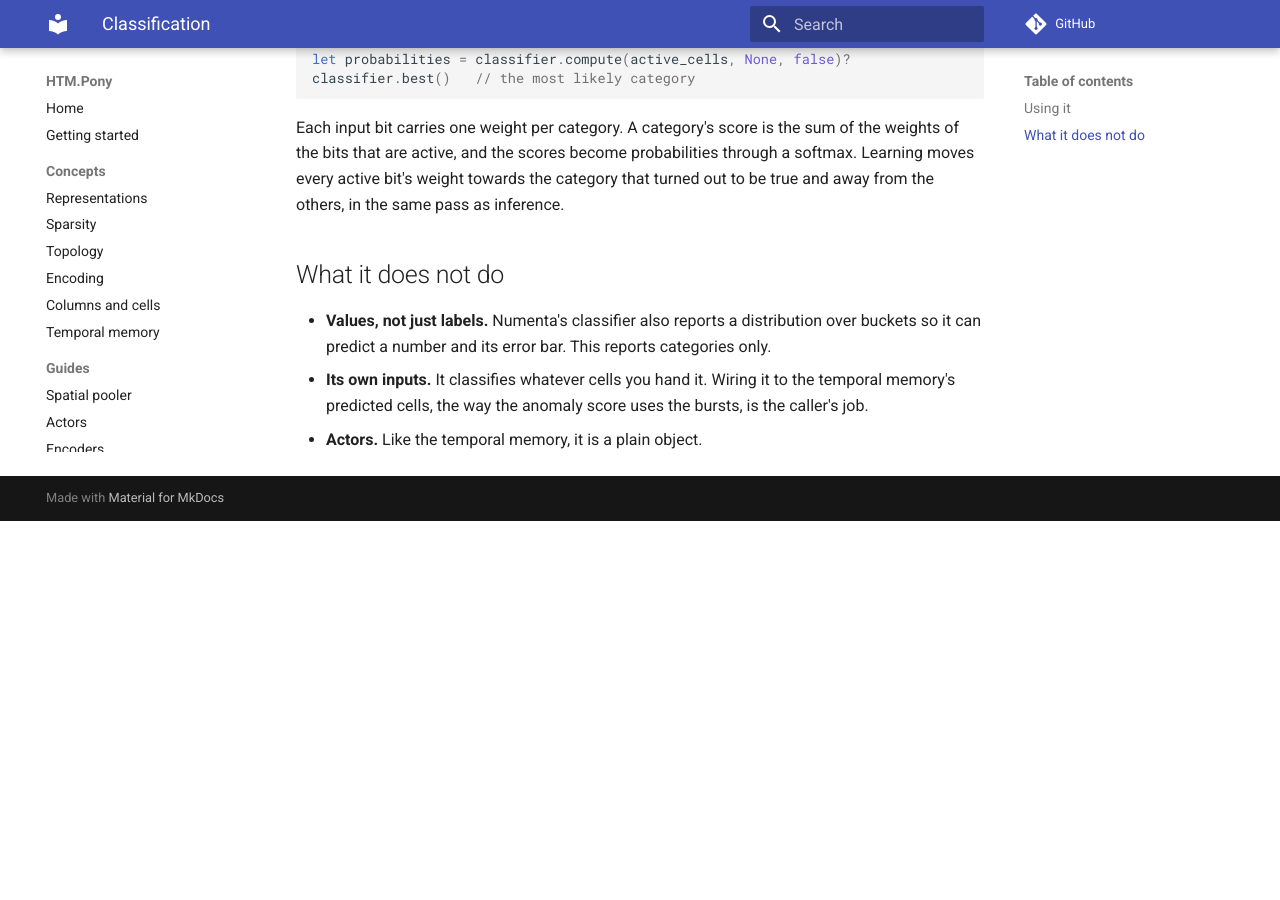
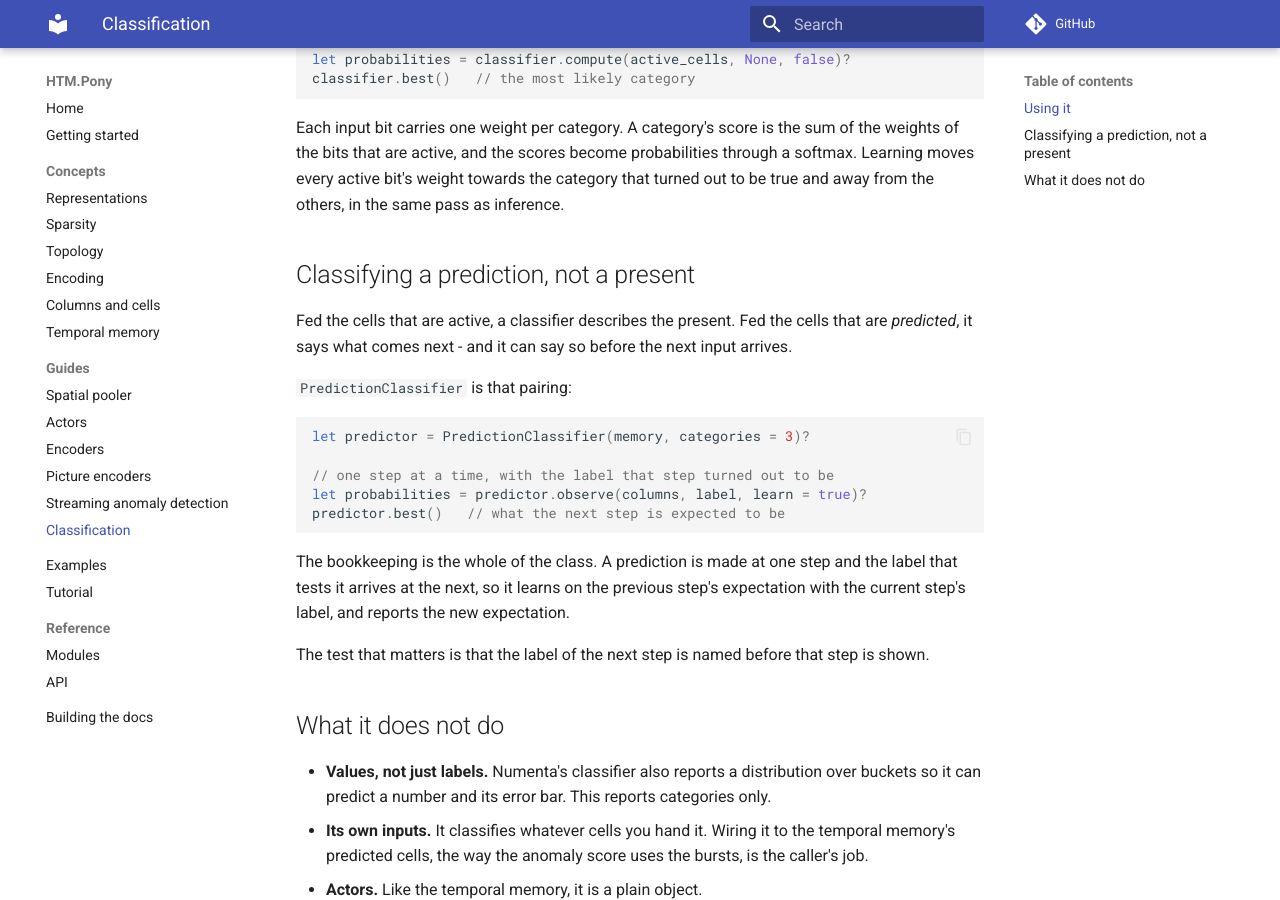
Before and after one commit to d-led/htm.pony, an MkDocs documentation site: the page built from docs/classification.md, in a window 1280 px wide and 900 px high, scrolled down 489 px. Built offline with MkDocs 1.6.1 and Material for MkDocs 9.7.7, drawn with Linux system fonts in a browser that asks for light colours; comment, search, counter and statistics services are not loaded; before the commit the page ends 1010 px from its top, so only the background shows below that.

Commit message:
Classify the predicted cells, not the active ones
A classifier fed the active cells describes the present. Fed the cells the
temporal memory expects, it says what comes next, and it can say it before the
next input arrives.

PredictionClassifier is the pairing. A prediction is made at one step and the
label that tests it arrives at the next, so it learns on the previous step's
expectation with the current step's label and reports the new expectation. The
bookkeeping is the whole class; SDRClassifier does the learning.

Three tests: a fresh predictor prefers no label; the label of the next step is
named before that step is shown; a label that stops arriving stops being
predicted.

94 tests.

````diff
--- a/docs/classification.md
+++ b/docs/classification.md
@@ -27,6 +27,29 @@ through a softmax. Learning moves every active bit's weight towards the category
 that turned out to be true and away from the others, in the same pass as
 inference.
 
+## Classifying a prediction, not a present
+
+Fed the cells that are active, a classifier describes the present. Fed the cells
+that are *predicted*, it says what comes next - and it can say so before the next
+input arrives.
+
+`PredictionClassifier` is that pairing:
+
+```pony
+let predictor = PredictionClassifier(memory, categories = 3)?
+
+// one step at a time, with the label that step turned out to be
+let probabilities = predictor.observe(columns, label, learn = true)?
+predictor.best()   // what the next step is expected to be
+```
+
+The bookkeeping is the whole of the class. A prediction is made at one step and
+the label that tests it arrives at the next, so it learns on the previous step's
+expectation with the current step's label, and reports the new expectation.
+
+The test that matters is that the label of the next step is named before that
+step is shown.
+
 ## What it does not do
 
 - **Values, not just labels.** Numenta's classifier also reports a distribution
````
Also changed, not shown: docs/index.md (+1 -0 lines), 3 other files.
